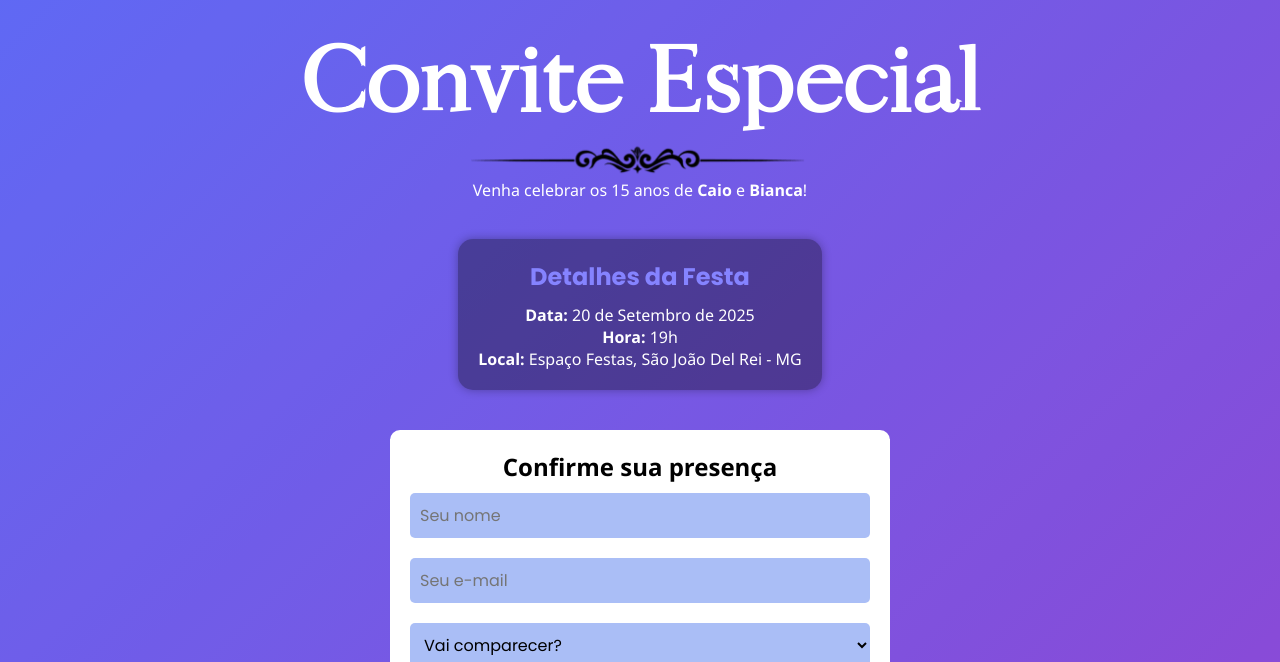
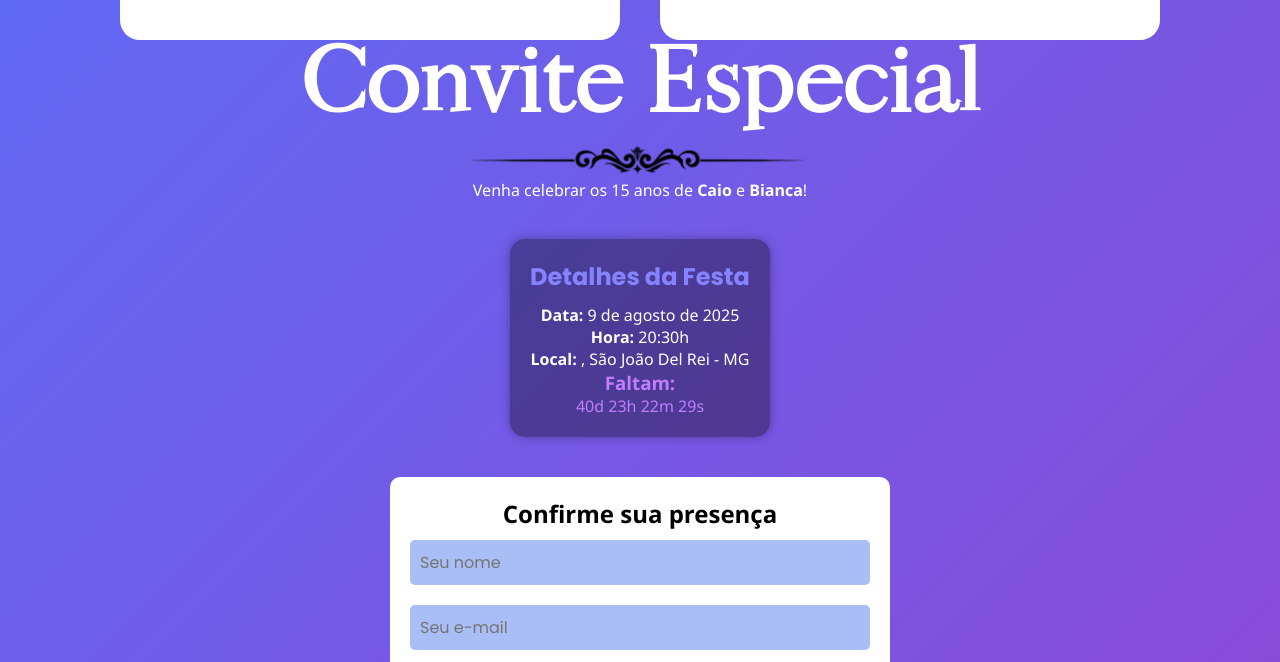
Before and after one commit to kayks4ntos/convite-festa-de-15-anos, a plain HTML site: page index.html in a window 1280 px wide. Shown: the part 832-1494 px from the top of the page. Drawn offline with Linux system fonts and the light colour scheme.

Commit message:
arrumando 1000px

```diff
--- a/css/style.css
+++ b/css/style.css
@@ -67,7 +67,7 @@
   border-radius: 20px;
   padding: 20px;
   width: 500px;
-  height: 600px;
+  height: 650px;
   transition: transform 0.3s;
   color: #1C1C1E;
 }
@@ -77,6 +77,8 @@
 }
 
 .perfil img {
+  max-width: 100%;
+  display: block;
   width: 100%;
   height: 500px;
   object-fit: cover;
@@ -234,8 +236,18 @@
   width: 100px;
   height: auto;
 }
+.contador{
+  font-family:Sunshine Festival ;
+  color: #c07efd;
+}
+
+@media (max-width: 1268px){
+  .apresentacao{
+    height: auto;
+  }
 
 
+}
 
 @media (max-width: 600px) {
   .apresentacao {
@@ -268,6 +280,10 @@
 }
 
 .perfil img {
+
+
+  max-width: 100%;
+  display: block;
   height: auto;
   object-fit: cover;
   border-radius: 15px;
--- a/index.html
+++ b/index.html
@@ -40,9 +40,18 @@
 
   <section class="info">
     <h2>Detalhes da Festa</h2>
-    <p><strong>Data:</strong> 20 de Setembro de 2025</p>
-    <p><strong>Hora:</strong> 19h</p>
-    <p><strong>Local:</strong> Espaço Festas, São João Del Rei - MG</p>
+    <p><strong>Data:</strong> 9 de agosto de 2025</p>
+    <p><strong>Hora:</strong> 20:30h</p>
+    <p><strong>Local:</strong> , São João Del Rei - MG</p>
+    <div class="contador">
+    <h1>Faltam:</h1>
+    <div id="timer">
+      <span id="dias">00</span>d
+      <span id="horas">00</span>h
+      <span id="minutos">00</span>m
+      <span id="segundos">00</span>s
+    </div>
+  </div>
   </section>
 
   <form id="rsvp-form">
@@ -70,6 +79,29 @@
 
 
   <script>
+    const dataFinal = new Date("2025-08-09T20:30:00").getTime();
+
+function atualizarContador() {
+  const agora = new Date().getTime();
+  const tempoRestante = dataFinal - agora;
+
+  if (tempoRestante < 0) {
+    document.getElementById("timer").innerHTML = "Tempo esgotado!";
+    return;
+  }
+
+  const dias = Math.floor(tempoRestante / (1000 * 60 * 60 * 24));
+  const horas = Math.floor((tempoRestante % (1000 * 60 * 60 * 24)) / (1000 * 60 * 60));
+  const minutos = Math.floor((tempoRestante % (1000 * 60 * 60)) / (1000 * 60));
+  const segundos = Math.floor((tempoRestante % (1000 * 60)) / 1000);
+
+  document.getElementById("dias").textContent = String(dias).padStart(2, '0');
+  document.getElementById("horas").textContent = String(horas).padStart(2, '0');
+  document.getElementById("minutos").textContent = String(minutos).padStart(2, '0');
+  document.getElementById("segundos").textContent = String(segundos).padStart(2, '0');
+}
+
+setInterval(atualizarContador, 1000);
     const form = document.getElementById('rsvp-form');
     form.addEventListener('submit', e => {
       e.preventDefault();
```
